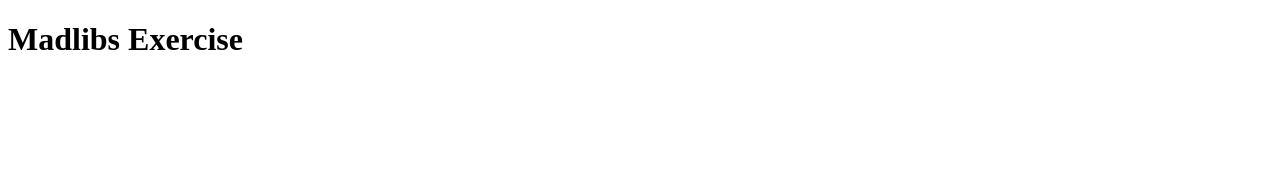
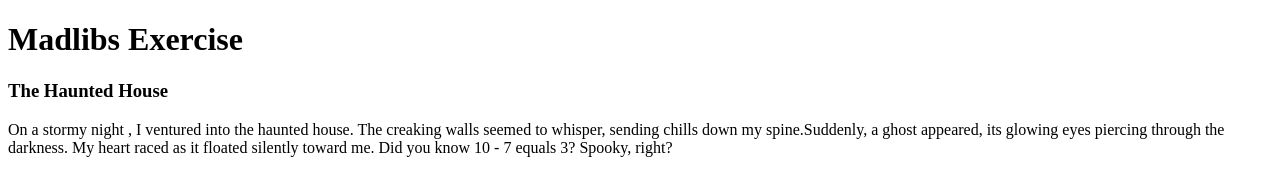
Before and after one commit to NikoLewis/madLibExercise, a plain HTML site: page index.html in a window 1280 px wide. Drawn offline with Linux system fonts and the light colour scheme.

Commit message:
completed assingment to specifications given

```diff
--- a/index.html
+++ b/index.html
@@ -8,7 +8,9 @@
 </head>
 <body>
   <h1>Madlibs Exercise</h1>
+
+  <h3 id="story-template"></h3>
   <p id="madlibs-output"></p> <!-- This is where the story will appear -->
-  <script src="madLibs.js"></script> <!-- Link to the JavaScript file -->
+  <script src="/madLibs.js"></script> <!-- Link to the JavaScript file -->
 </body>
 </html>
--- a/madLibs.js
+++ b/madLibs.js
@@ -1,7 +1,20 @@
-const TIME_OF_DAY;
-const MATH_RESULT;
-const BOOLEAN_VALUE;
-const PERSON;
-const OBJECT_1_OWNER;
+const TIME_OF_DAY ='On a stormy night' ;
+const MATH_RESULT = 10 - 7;
+const BOOLEAN_VALUE = TIME_OF_DAY.includes("night");
+const PERSON = {name: 'ghost', appearance: 'glowing eyes'};
+let storyTitle = 'The Haunted House';
 
-let madLib = `On a stormy night, I ventured into the haunted house. The creaking walls seemed to whisper, sending chills down my spine. Suddenly, a ghost appeared, its glowing eyes piercing through the darkness. My heart raced as it floated silently toward me. Did you know 10 - 7 equals 3? Spooky, right?`
+
+let madLib = `${TIME_OF_DAY} , I ventured into the haunted house.
+The creaking walls seemed to whisper, sending chills down my spine.Suddenly,
+ a ${PERSON.name}  appeared, its ${PERSON.appearance} piercing through the darkness.
+My heart raced as it floated silently toward me. Did you know 10 - 7 equals ${MATH_RESULT}? Spooky, right?`;
+
+
+  let title = document.getElementById('story-template');
+  const STORY = document.getElementById('madlibs-output');
+//   document.getElementById('madlibs-output') = story
+  title.textContent = storyTitle;
+  STORY.textContent = madLib;
+  console.log(storyTitle)
+  console.log(madLib);
```
Also changed, not shown: 1 other file.
